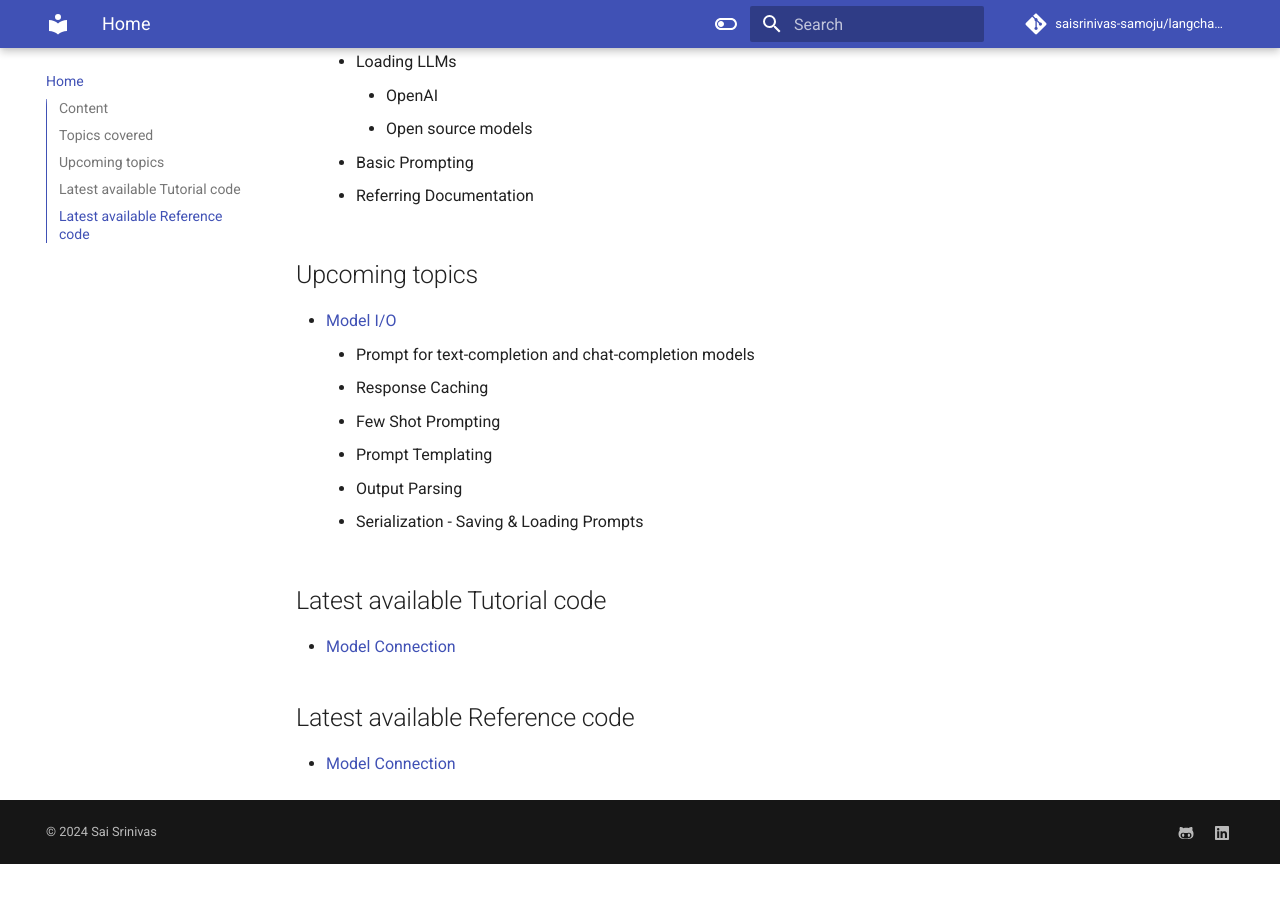
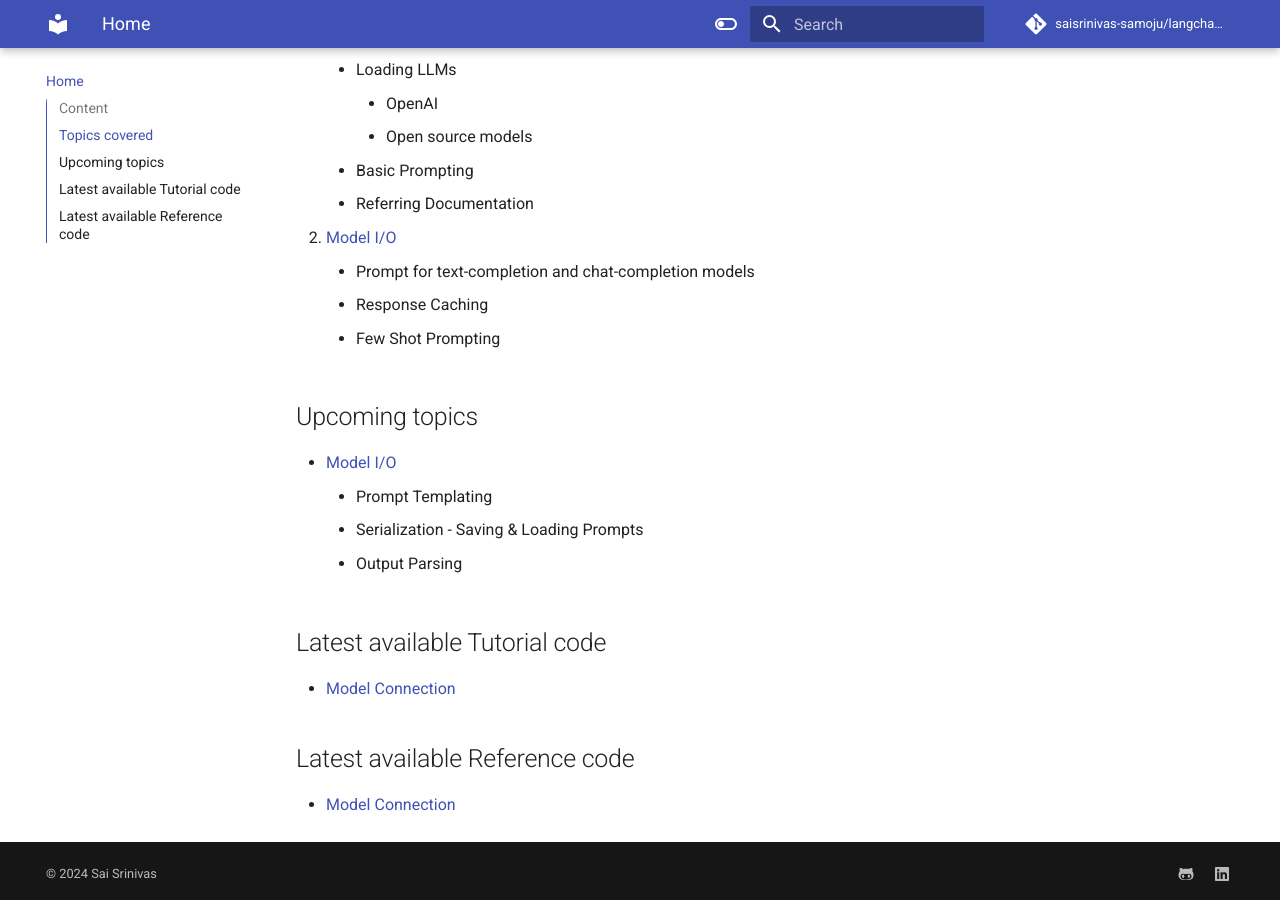
Before and after one commit to saisrinivas-samoju/langchain_training, an MkDocs documentation site: the page built from docs/index.md, in a window 1280 px wide and 900 px high, scrolled down 615 px. Built offline with MkDocs 1.6.1 and Material for MkDocs 9.7.7, drawn with Linux system fonts in a browser that asks for light colours; comment, search, counter and statistics services are not loaded; before the commit the page ends 1479 px from its top, so only the background shows below that.

Commit message:
set status for model io part 2

```diff
--- a/docs/index.md
+++ b/docs/index.md
@@ -19,15 +19,18 @@
     * Basic Prompting
     * Referring Documentation
 
+2. [Model I/O](https://saisrinivas-samoju.github.io/langchain_training/model_io/)
+    * Prompt for text-completion and chat-completion models
+    * Response Caching
+    * Few Shot Prompting
+
 ## Upcoming topics
 
 * [Model I/O](https://saisrinivas-samoju.github.io/langchain_training/model_io/)
-    * Prompt for text-completion and chat-completion models
-    * Response Caching
-    * Few Shot Prompting
     * Prompt Templating
+    * Serialization - Saving & Loading Prompts
     * Output Parsing
-    * Serialization - Saving & Loading Prompts
+
 
 ## Latest available Tutorial code
 
```
